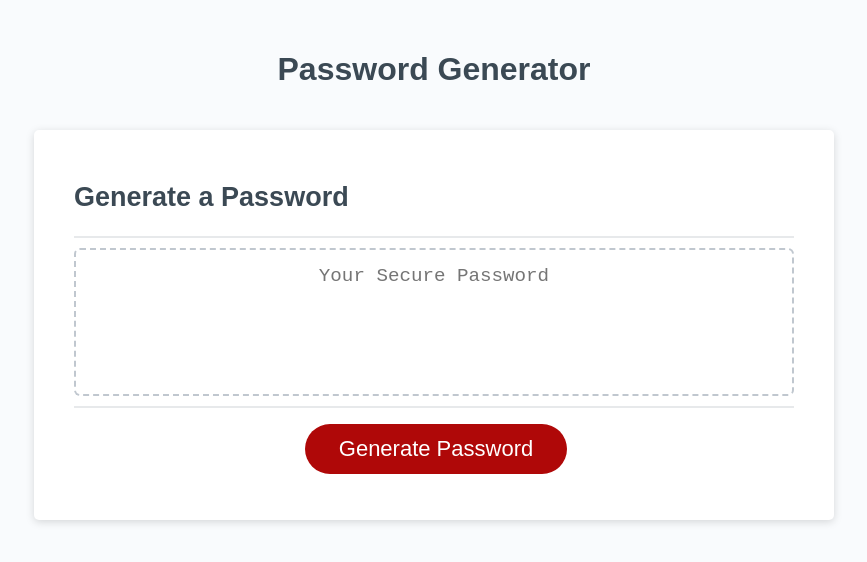
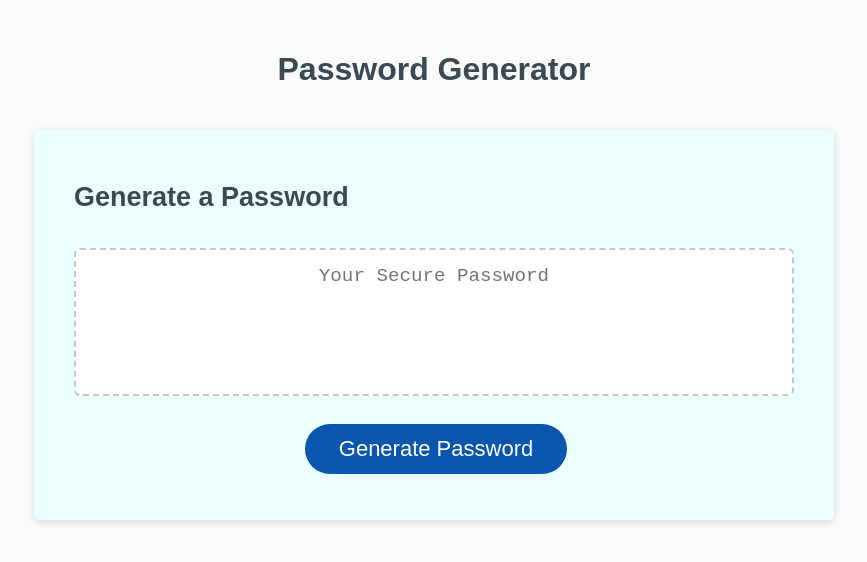
Before and after one commit to GuilleMGN/PasswordGenerator, a plain HTML site: page index.html in a window 1280 px wide. Shown: the whole page, without its empty margins (206-1073 px from the left). Drawn offline with Linux system fonts and the light colour scheme.

Commit message:
finished format and comments

```diff
--- a/script.js
+++ b/script.js
@@ -23,7 +23,7 @@ function getPasswordOptions() {
     return;
   }
   else if (length > 128) {
-    alert("Password length must less than 129 characters! ");
+    alert("Password length must be no more than 128 characters! ");
     return;
   }
   // Ask to confirm Uppercase Letters
@@ -42,7 +42,7 @@ function getPasswordOptions() {
     alert("You did not select any characters for your password. Try again. ");
     return;
   }
-  // Saves user input
+  // Saves user input for each character type as true or false
   var passwordOptions = {
     length: length,
     hasUppercaseLetters: hasUppercaseLetters,
@@ -85,29 +85,27 @@ function generatePassword() {
     inputCharacters = inputCharacters.concat(specialCharacters);
     outputCharacters.push(getRandom(specialCharacters));
   }
-
+  // For Loop selecting random characters from user's requested length
   for (var i = 0; i < userOptions.length; i++) {
     var inputCharacter = getRandom(inputCharacters);
     finalPassword.push(inputCharacter);
   }
-
+  // Outputs result of at least one character
   for (var i = 0; i < outputCharacters.length; i++) {
     finalPassword[i] = outputCharacters[i];
   }
   return finalPassword.join("");
 }
 
-// Assignment Code
+// ASSIGNMENT CODE
 var generateBtn = document.querySelector("#generate");
-
 // Write password to the #password input
 function writePassword() {
   var password = generatePassword();
   var passwordText = document.querySelector("#password");
   passwordText.textContent = "";
   passwordText.value = password;
-
+  alert("Your password has been generated! You can see it below now. ");
 }
-
 // Add event listener to generate button
 generateBtn.addEventListener("click", writePassword);
--- a/style.css
+++ b/style.css
@@ -31,7 +31,7 @@ header {
 }
 
 .card {
-  background-color: hsl(0, 0%, 100%);
+  background-color: #eafffe;
   border-radius: 5px;
   border-width: 1px;
   box-shadow: rgba(0, 0, 0, 0.15) 0px 2px 8px 0px;
@@ -46,7 +46,7 @@ header {
   content: " ";
   display: block;
   width: 100%;
-  background: #e7e9eb;
+  background: #eafffe;
   height: 2px;
 }
 
@@ -62,7 +62,7 @@ header {
   content: " ";
   display: block;
   width: 100%;
-  background: #e7e9eb;
+  background: #eafffe;
   height: 2px;
 }
 
@@ -74,7 +74,7 @@ header {
 
 .btn {
   border: none;
-  background-color: hsl(360, 91%, 36%);
+  background-color: rgb(8, 86, 175);
   border-radius: 25px;
   box-shadow: rgba(0, 0, 0, 0.1) 0px 1px 6px 0px rgba(0, 0, 0, 0.2) 0px 1px 1px
     0px;
```
